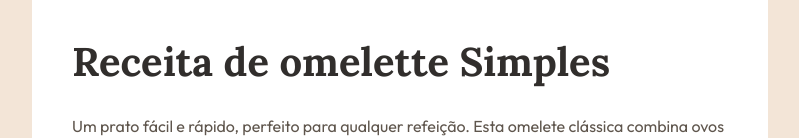
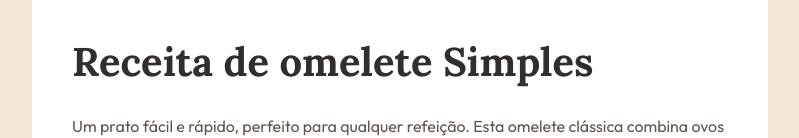
Before and after one commit to Ayumidev/Att2, a plain HTML site: page index.html in a window 1280 px wide. Shown: the part 406-544 px from the top of the page, without its empty margins (240-1039 px from the left). Drawn offline with Linux system fonts and the light colour scheme.

Commit message:
error no omelette kkkkkkkkk

```diff
--- a/index.html
+++ b/index.html
@@ -12,7 +12,7 @@
 <body>
     <div>
         <img src="./img/image-omelette.jpeg" alt="image de um omelette com folhas verdes e legumes">
-        <h1>Receita de omelette Simples</h1>
+        <h1>Receita de omelete Simples</h1>
         <p>Um prato fácil e rápido, perfeito para qualquer refeição. Esta omelete clássica combina ovos batidos cozidos à perfeição, opcionalmente recheados com sua escolha de queijo, legumes ou carnes.</p>
 
         <div class="tempo">
```
